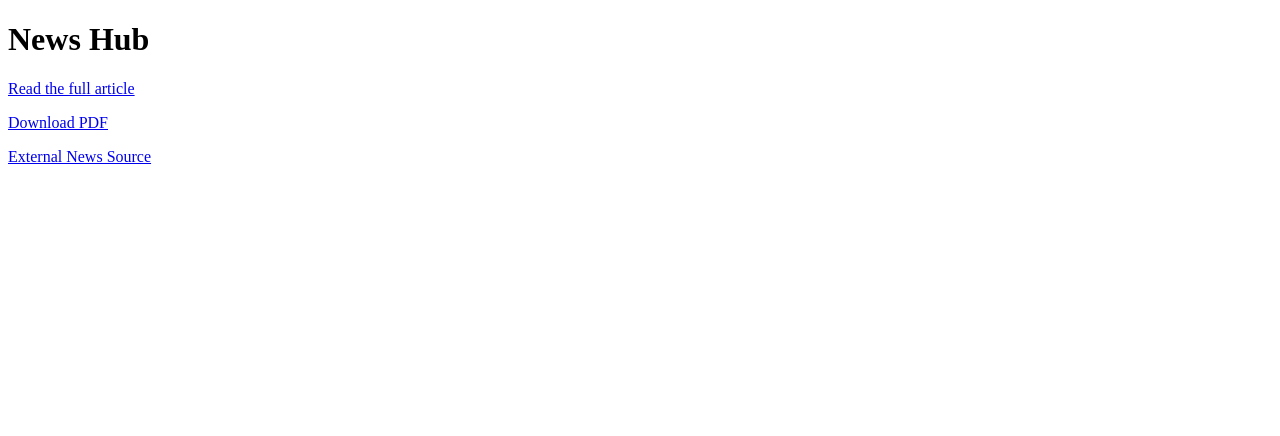
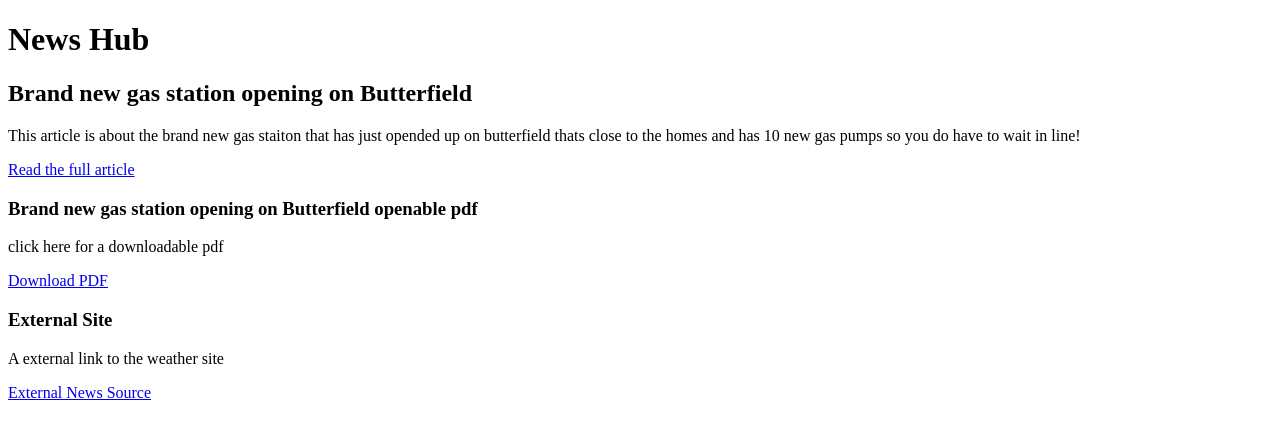
Before and after one commit to pudding-web/news, a plain HTML site: page index.html in a window 1280 px wide. Drawn offline with Linux system fonts and the light colour scheme.

Commit message:
Update index.html

```diff
--- a/index.html
+++ b/index.html
@@ -8,10 +8,16 @@
 <body>
     <h1>News Hub</h1>
 
+  <h2>Brand new gas station opening on Butterfield</h2>
+      <p>This article is about the brand new gas staiton that has just opended up on butterfield thats close to the homes and has 10 new gas pumps so you do have to wait in line! </p>
     <p><a href="gas-station-article.html">Read the full article</a></p>
 
+  <h3>Brand new gas station opening on Butterfield openable pdf</h3>
+     <p>click here for a downloadable pdf</p>
     <p><a href="gas_station_article.pdf" download>Download PDF</a></p>
 
+    <h3>External Site</h3>
+     <p>A external link to the weather site</p>
     <p><a href="https://www.weather.com" target="_blank">External News Source</a></p>
 </body>
 </html>
```
